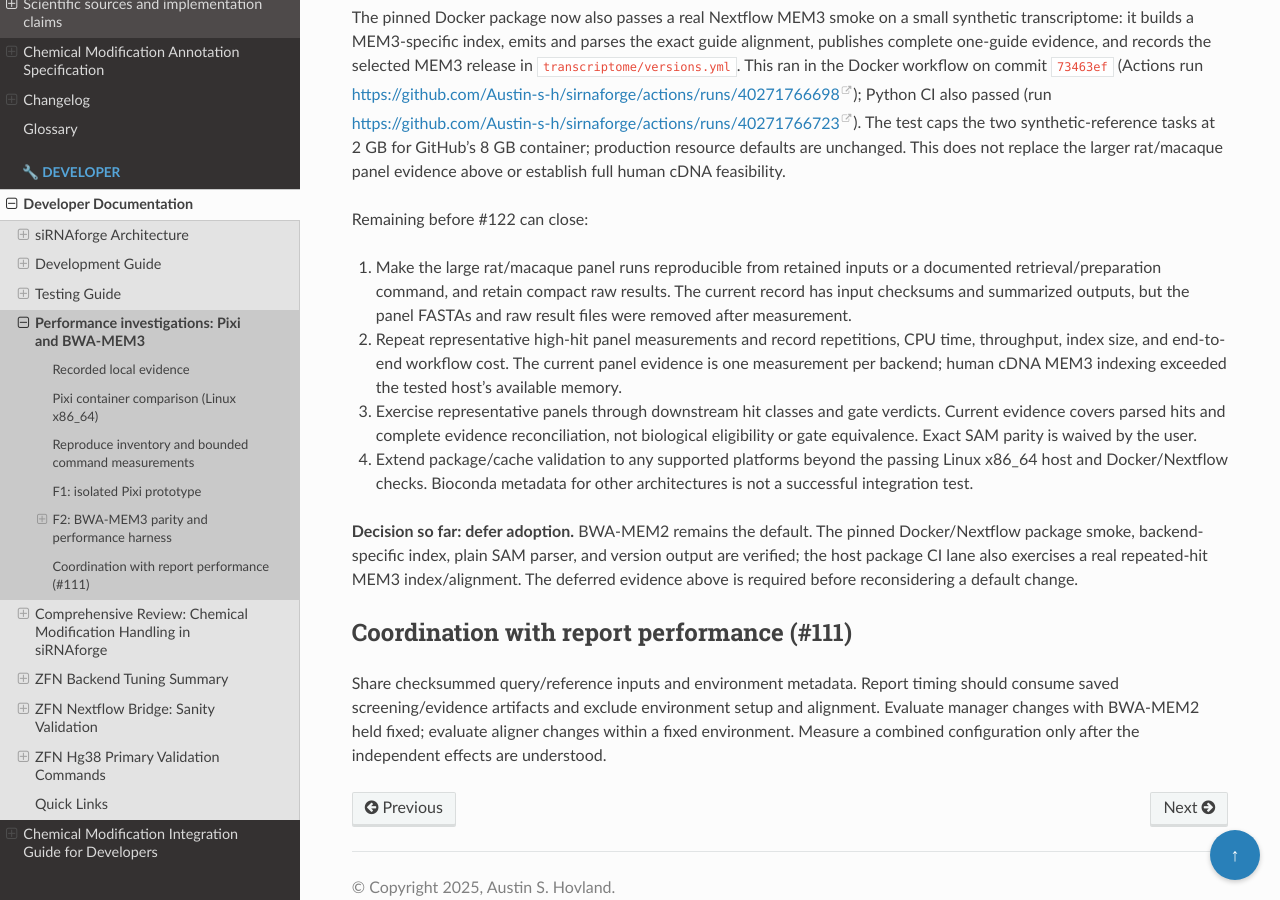
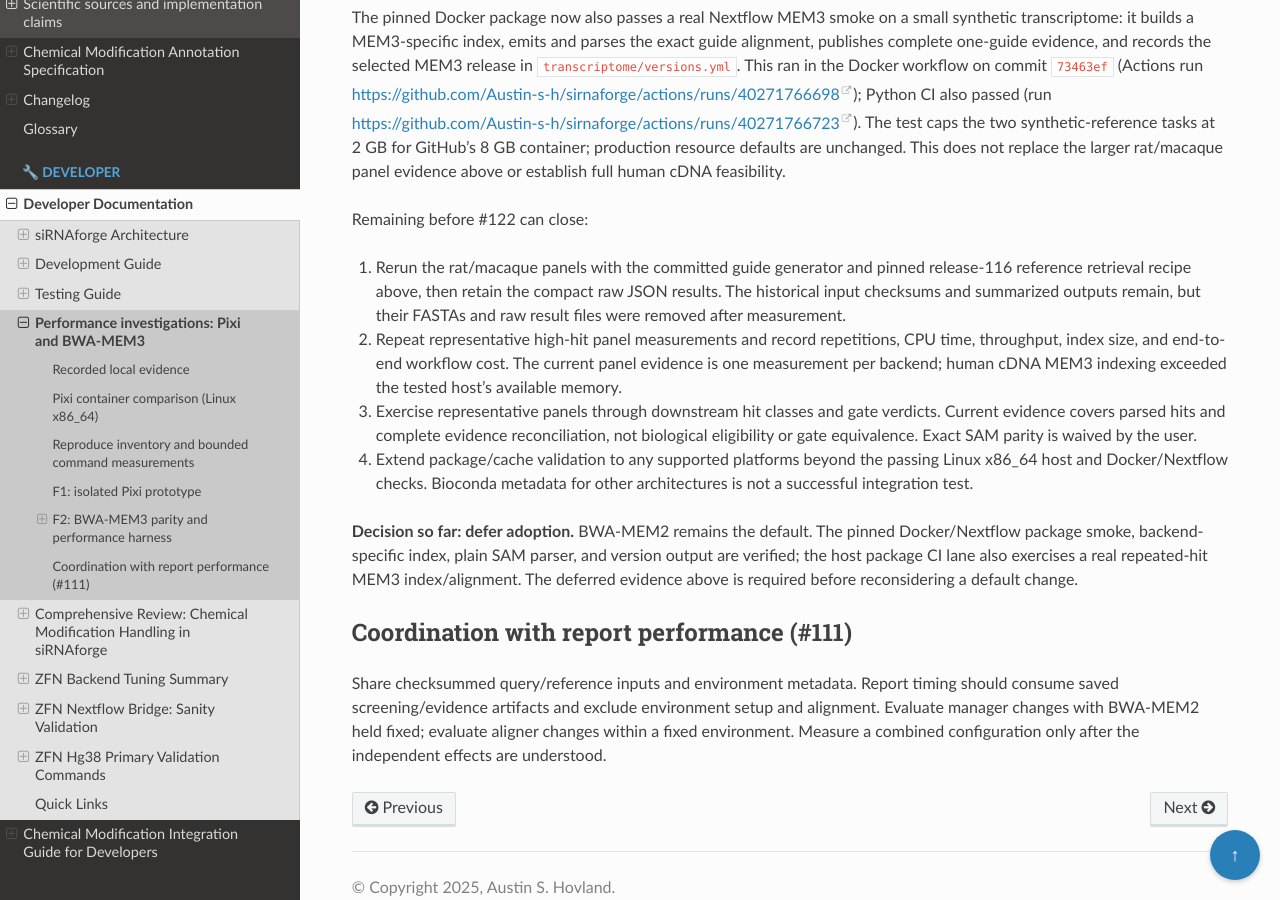
Before and after one commit to Austin-s-h/sirnaforge, a Sphinx documentation site: the page built from docs/developer/performance_review.md, in a window 1280 px wide and 900 px high, scrolled down 8342 px. Built offline with Sphinx 7.4.7 and the Read the Docs theme 3.1.0, drawn with Linux system fonts in a browser that asks for light colours.

Commit message:
Update remaining BWA panel evidence gate

```diff
--- a/docs/developer/performance_review.md
+++ b/docs/developer/performance_review.md
@@ -463,10 +463,10 @@
 
 Remaining before #122 can close:
 
-1. Make the large rat/macaque panel runs reproducible from retained inputs or a
-   documented retrieval/preparation command, and retain compact raw results.
-   The current record has input checksums and summarized outputs, but the panel
-   FASTAs and raw result files were removed after measurement.
+1. Rerun the rat/macaque panels with the committed guide generator and pinned
+   release-116 reference retrieval recipe above, then retain the compact raw
+   JSON results. The historical input checksums and summarized outputs remain,
+   but their FASTAs and raw result files were removed after measurement.
 2. Repeat representative high-hit panel measurements and record repetitions,
    CPU time, throughput, index size, and end-to-end workflow cost. The current
    panel evidence is one measurement per backend; human cDNA MEM3 indexing
```
